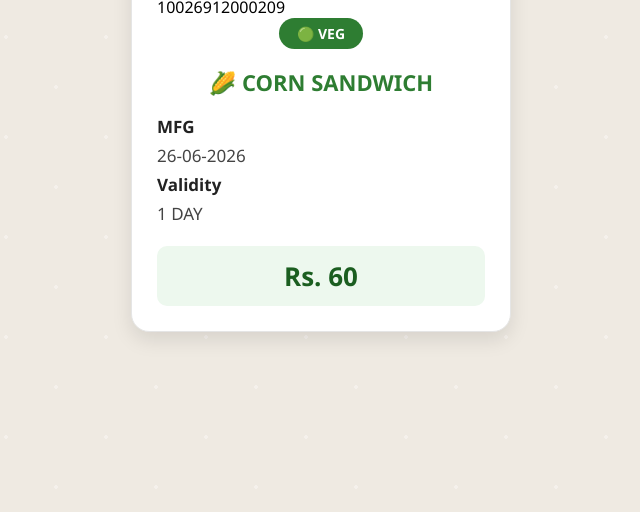
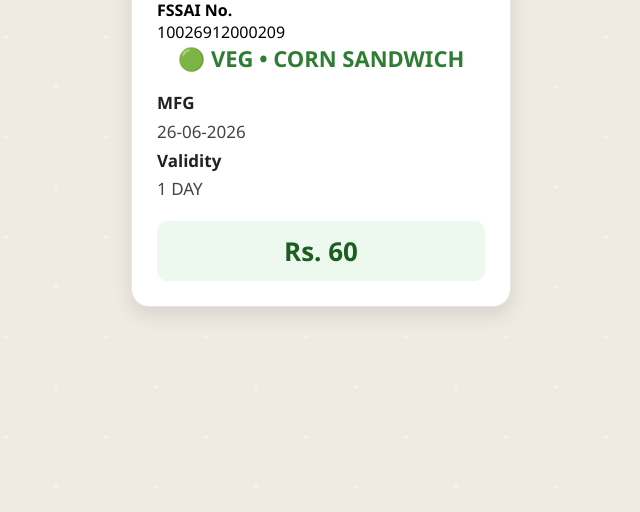
Before and after one commit to Printpark/Tamil_Caterers_sandwich, a plain HTML site: page index.html in a window 1280 px wide. Shown: the part 288-800 px from the top of the page, without its empty margins (319-959 px from the left). Drawn offline with Linux system fonts and the light colour scheme.

Commit message:
Update item description to include dietary info

```diff
--- a/index.html
+++ b/index.html
@@ -105,12 +105,8 @@ TAMIL CATERERS
 <p><strong>FSSAI No.</strong></p>
 <p>10026912000209</p>
 
-<div class="veg">
-🟢 VEG
-</div>
-
 <div class="item">
-🌽 CORN SANDWICH
+🟢 VEG • CORN SANDWICH
 </div>
 
 <div class="details">
```
